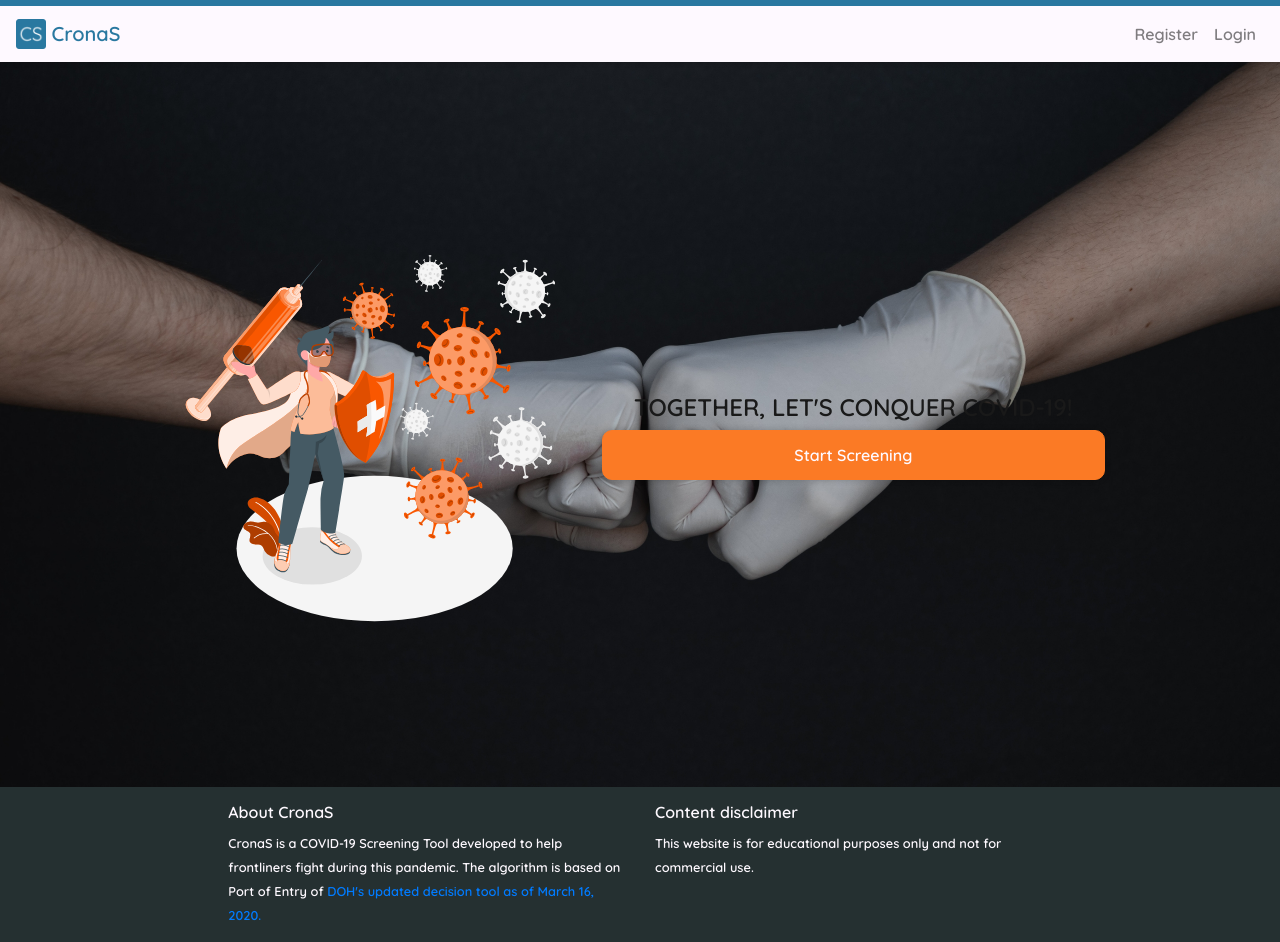
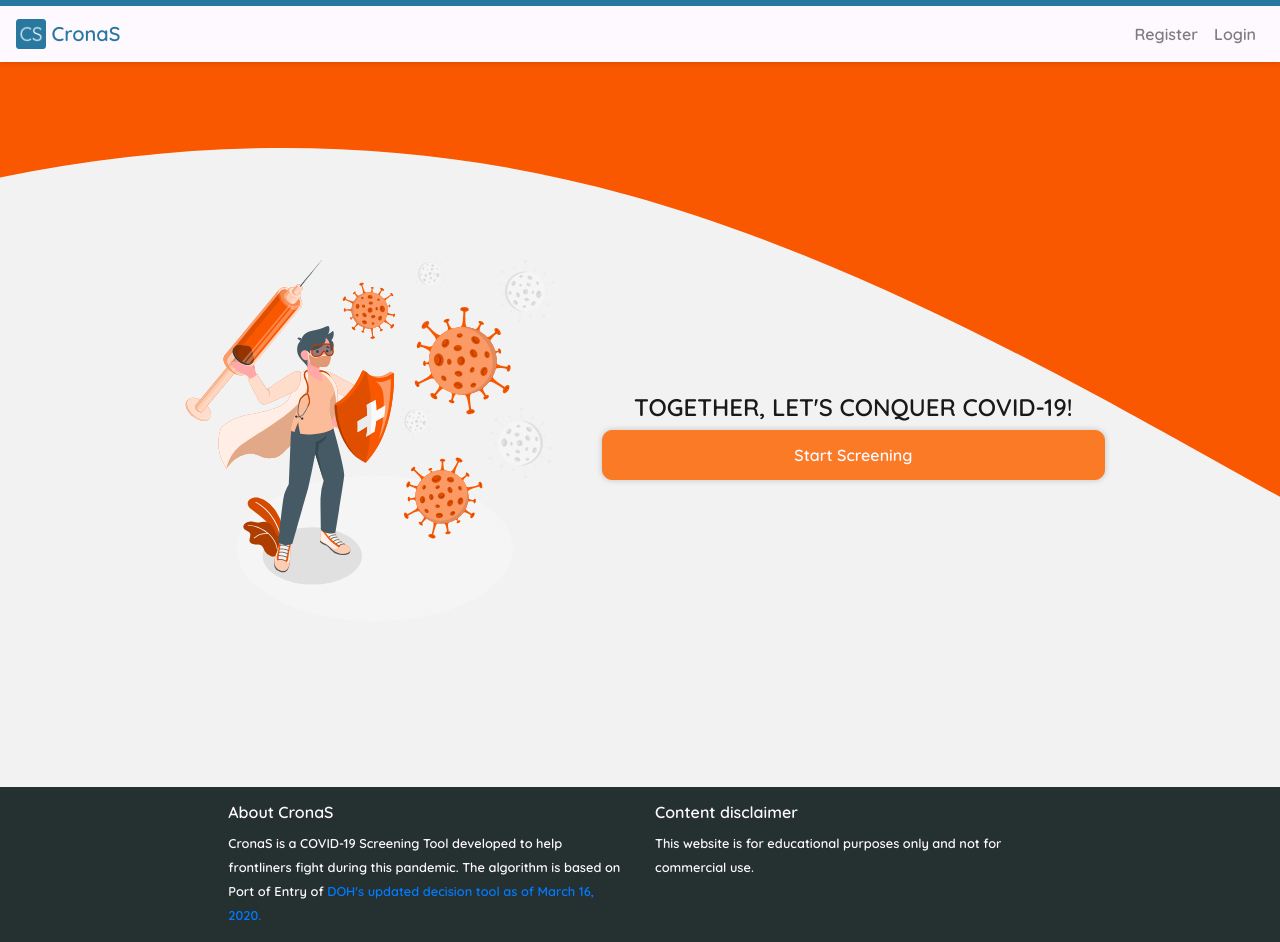
Before and after one commit to galeradan/cronas, a PHP site: page /views/home.php in a window 1280 px wide. Run offline with PHP 8.4, Linux system fonts and the light colour scheme; some libraries are stand-ins or nearby versions.

Commit message:
fixed home

```diff
--- a/assets/css/style.css
+++ b/assets/css/style.css
@@ -88,7 +88,7 @@ body {
 				hsla(0, 0%, 0%, 0.8),
 				hsla(0, 0%, 0%, 0.8)
 			),*/
-		url("../images/bg1.jpg");
+		url("../images/wave.svg");
 	background-size: cover;
 	background-position: right 55%;
 	/*background-attachment: fixed;*/
```
